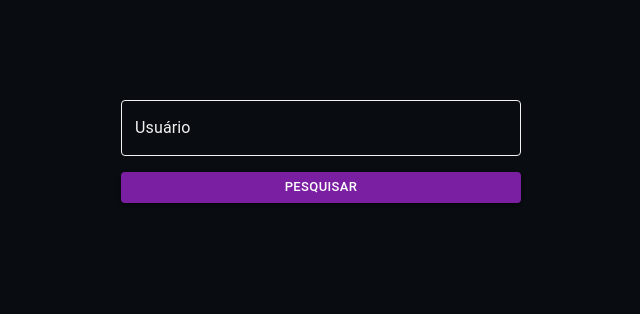
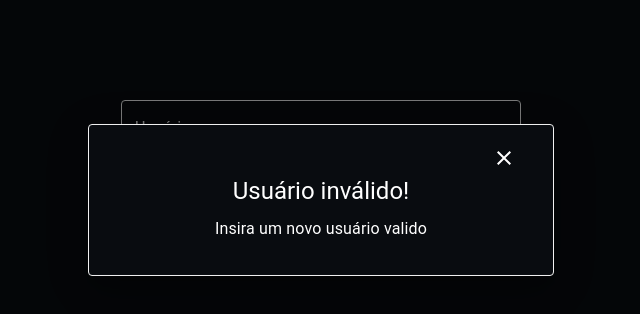
Before and after one commit to HudsonB1/consulta-repositorios-react-typescript, a React (Vite) app: page / in a window 1280 px wide. Both pictures are taken after a click on the button "PESQUISAR". Shown: the top 314 px of the page, without its empty margins (319-959 px from the left). Built offline with nearby package versions, Linux system fonts and the light colour scheme; no server answers.

Commit message:
Modal - Usuário Inválido

```diff
--- a/src/App.tsx
+++ b/src/App.tsx
@@ -1,10 +1,6 @@
 import Routes from './Routes';
 
-// import './App.css';
-
 export default function App() {
-
-
    return (
       <>
          <Routes />
--- a/src/Pages/Home/Home.css
+++ /dev/null
@@ -1,6 +0,0 @@
-.input-user {
-   display: flex;
-   flex-direction: column;
-   margin: 100px auto;
-   max-width: 400px;
-}
--- a/src/Pages/Home/index.tsx
+++ b/src/Pages/Home/index.tsx
@@ -1,12 +1,14 @@
+import axios from 'axios';
 import { ChangeEvent, useState } from 'react';
-import { Button, Stack, TextField } from '@mui/material';
-import axios from 'axios';
+
+//material ui
+import { Button, Stack, TextField, Box, Modal, Typography, IconButton } from '@mui/material';
+
+//material icons
+import CloseOutlinedIcon from '@mui/icons-material/CloseOutlined';
 
 //interfaces
 import IUser from '@/interface/User';
-
-//css
-import './Home.css';
 
 //components
 import User from '@/Components/User';
@@ -15,12 +17,18 @@ export default function Home() {
    const [user, setUser] = useState<String>();
    const [userGitHub, setUserGitHub] = useState<IUser>();
 
+   //useState Modal
+   const [open, setOpen] = useState(false);
+   const handleOpen = () => setOpen(true);
+   const handleClose = () => setOpen(false);
+
    async function getUserRepos() {
       try {
          const response = await axios.get(`https://api.github.com/users/${user}`);
          const newUserGitHub = response.data;
          setUserGitHub(newUserGitHub);
       } catch (error) {
+         handleOpen();
          console.error("Erro ao buscar os repositórios " + error);
       }
    }
@@ -31,9 +39,57 @@ export default function Home() {
 
    // https://api.github.com/users/matheussss1
 
+   //Modal
+   function BasicModal() {
+
+      return (
+         <>
+            <Modal
+               open={open}
+               onClose={handleClose}
+               aria-labelledby="modal-modal-title"
+               aria-describedby="modal-modal-description"
+            >
+               <Box display={'flex'} flexDirection={'column'} sx={{
+                  position: 'absolute' as 'absolute',
+                  top: '25%',
+                  left: '50%',
+                  transform: 'translate(-50%, -50%)',
+                  width: 400,
+                  bgcolor: '#090c10',
+                  border: '1px solid #f2f2f2',
+                  borderRadius: '4px',
+                  boxShadow: 24,
+                  p: 4,
+                  paddingBottom: 3,
+                  paddingTop: 2,
+               }}>
+                  <Stack direction="row" alignItems="center" justifyContent={'end'}>
+                     <IconButton aria-label="delete" size="small" sx={{
+                        color: 'white',
+                        '&:hover': {
+                           backgroundColor: '#212121', // Substitua 'red' pela cor que você deseja
+                        },
+                     }} onClick={handleClose}>
+                        <CloseOutlinedIcon />
+                     </IconButton>
+                  </Stack>
+                  <Typography textAlign={'center'} variant="h5">
+                     Usuário inválido!
+                  </Typography>
+                  <Typography textAlign={'center'} sx={{ margin: '10px' }}>
+                     Insira um novo usuário valido
+                  </Typography>
+               </Box>
+            </Modal>
+         </>
+      );
+   }
+
 
    return (
-      <Stack className='input-user' spacing={2} >
+      <Stack className='input-user' spacing={2} sx={{ margin: '100px auto', maxWidth: '400px' }}>
+         <BasicModal />
          <TextField
             fullWidth
             onChange={handleChange}
```
Also changed, not shown: src/Components/User/index.tsx (+7 -1 lines).
